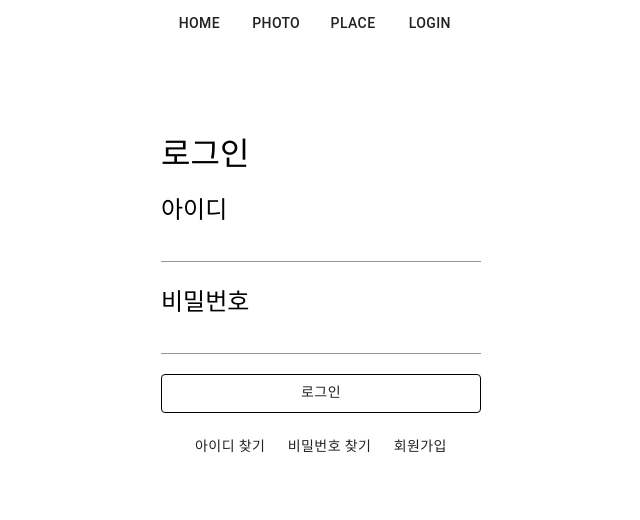
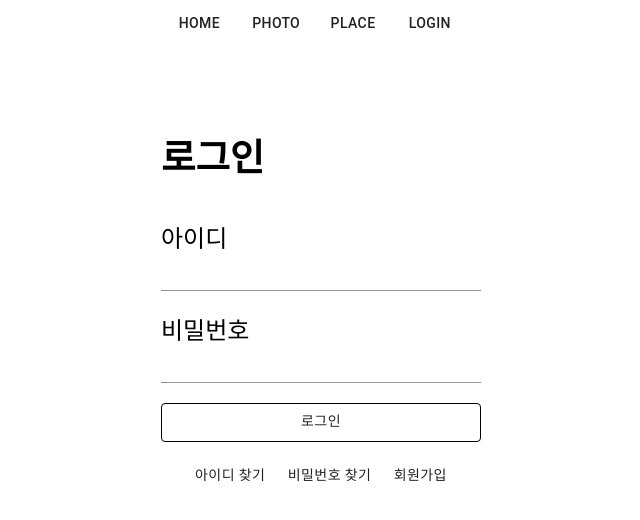
Before and after one commit to woqls22/Life_N_Cut, a React (Create React App) app: page /login in a window 1280 px wide. Shown: the top 520 px of the page, without its empty margins (319-959 px from the left). Built offline with nearby package versions, Linux system fonts and the light colour scheme; a web font is replaced by a local one.

Commit message:
Login화면 UI수정

```diff
--- a/src/Component/Login.tsx
+++ b/src/Component/Login.tsx
@@ -73,9 +73,10 @@ export default function Login() {
             fontSize: "2rem",
             width: "20rem",
             marginBottom: "1rem",
+            marginTop:"5rem"
           }}
         >
-          로그인
+         <h3> 로그인</h3>
         </div>
         <div
           style={{
```
